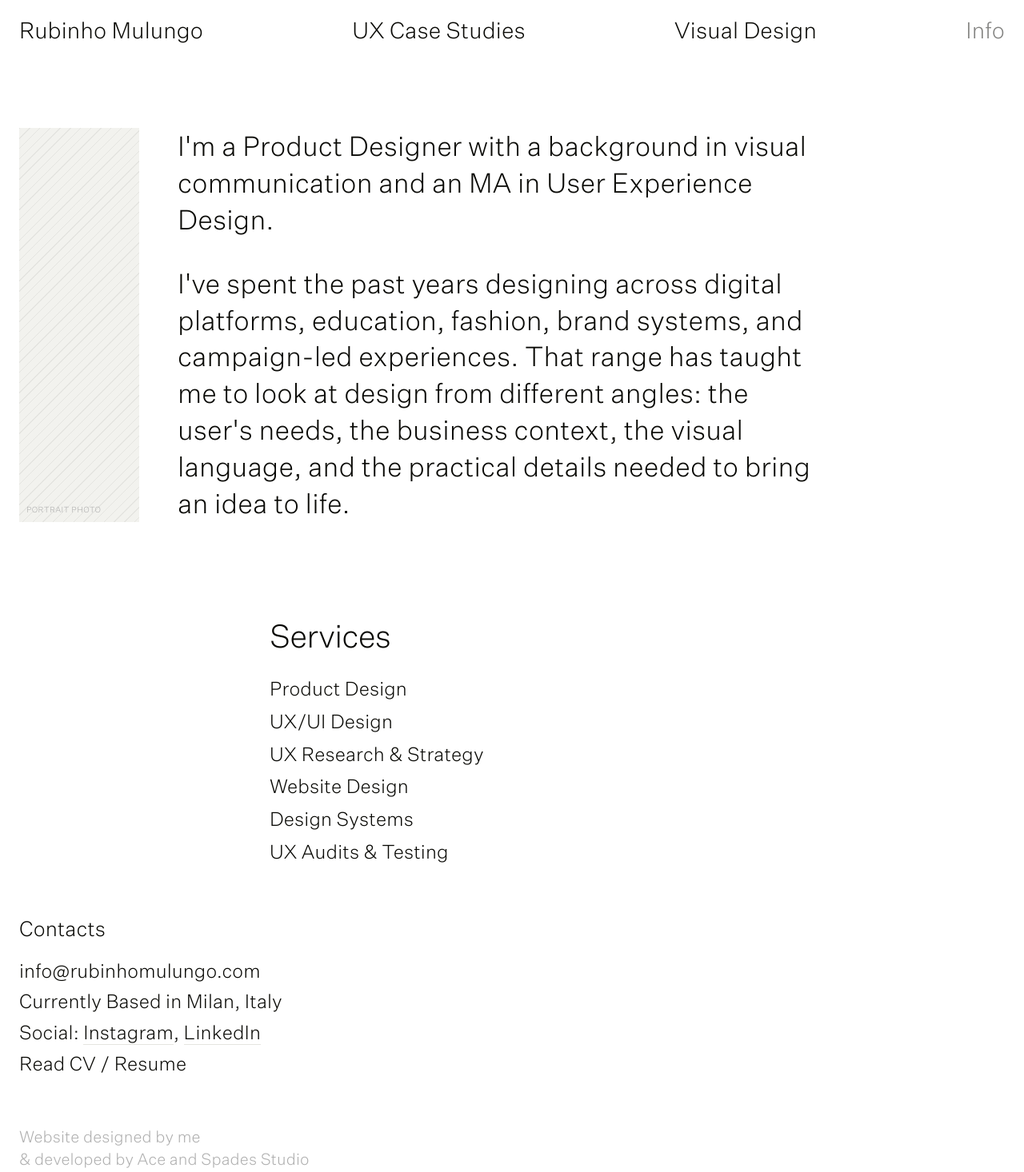
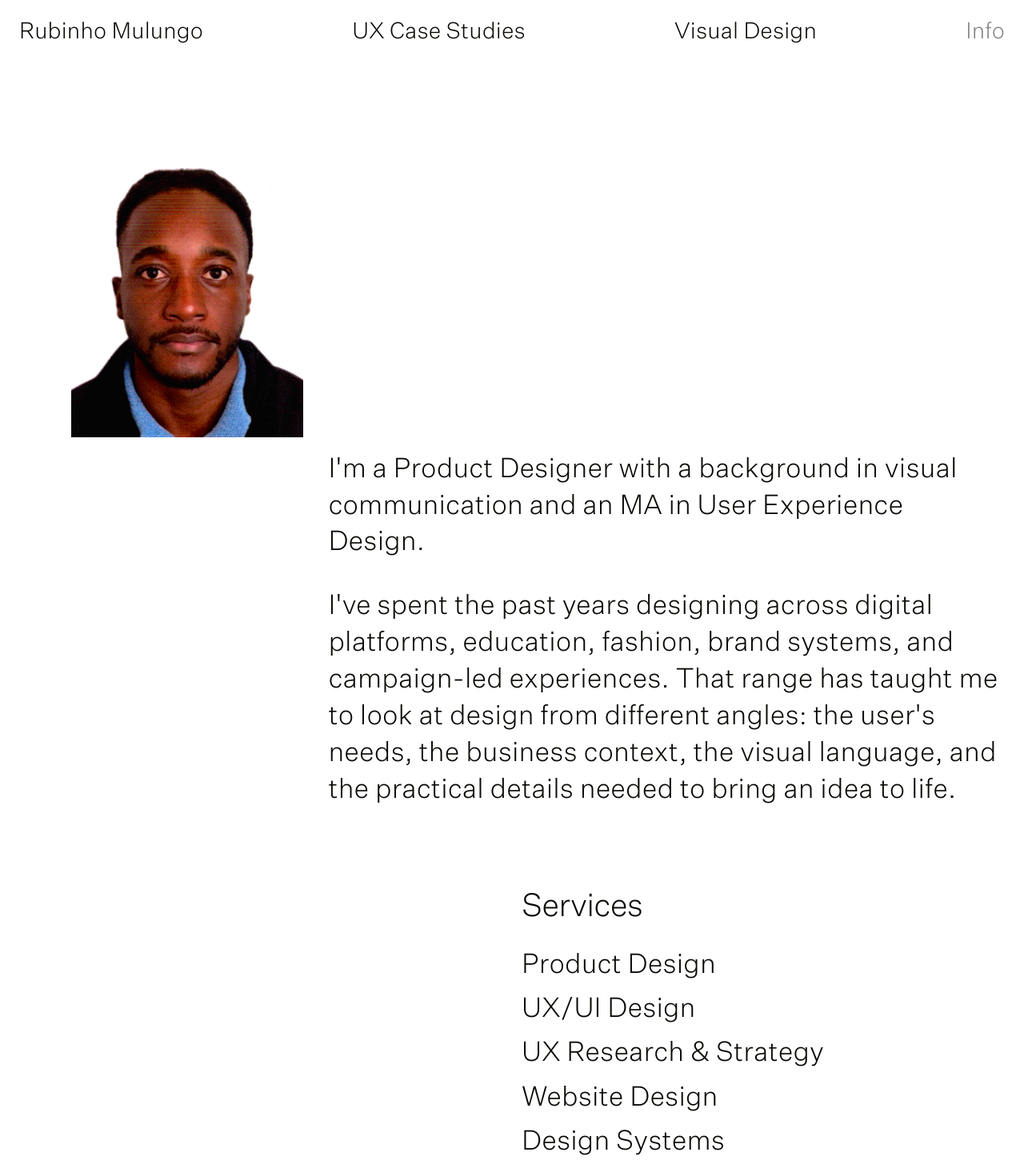
Before and after one commit to ARaviteja91/rubinho, a React (Vite) app: page /info in a window 1280 px wide. Shown: the top 1466 px of the page at 80% size. Built offline with nearby package versions, Linux system fonts and the light colour scheme.

Commit message:
info page fix

```diff
--- a/src/index.css
+++ b/src/index.css
@@ -649,7 +649,7 @@ a:not([data-tile]):hover {
 }
 
 .nia-index-heading {
-  font-size: clamp(18px, 4vw, 26px);
+  font-size: clamp(18px, 4vw, 40px);
   font-weight: 300;
   margin: 0 0 12px;
 }
@@ -696,44 +696,47 @@ a:not([data-tile]):hover {
 }
 
 /* Info page specific styles */
-.info-desc-section {
-  display: flex;
-  flex-wrap: nowrap;
-  gap: 32px;
-  padding: 100px 24px 40px;
+.info-row-1 {
+  padding: 160px 24px 15px;
 }
 
-.info-portrait-wrapper {
-  flex: 0 0 clamp(100px, 20vw, 150px);
+.info-passport-photo {
+  width: 290px;
+  margin: 0 5em;
+  aspect-ratio: 3/4;
+  /* 3:4 portrait passport size photo aspect ratio */
   position: relative;
-  width: clamp(100px, 20vw, 150px);
-  max-width: 150px;
-  aspect-ratio: 289/361;
-  overflow: hidden;
+  /* overflow: hidden; */
 }
 
-.info-text-wrapper {
-  flex: 1;
-  max-width: 800px;
+.info-row-2 {
+  display: grid;
+  grid-template-columns: 3fr 7fr;
+  gap: 24px;
+  padding: 0 24px 60px;
 }
 
-.info-paragraph {
-  font-size: clamp(16px, 2.2vw, 24px);
-  line-height: 1.35;
-  font-weight: 300;
-  margin: 0;
-  color: var(--fg);
-  text-align: left;
+.info-row-2-col1 {
+  /* Empty 30% column */
 }
 
-.info-title {
-  font-size: clamp(18px, 2.5vw, 26px);
-  font-weight: 300;
-  margin: 0 0 20px;
+.info-row-2-col2 {
+  /* Contains the bio text */
 }
 
-.info-services-section {
-  padding: 0 24px 40px 337px;
+.info-row-3 {
+  display: grid;
+  grid-template-columns: 1fr 1fr;
+  gap: 24px;
+  padding: 0 24px 60px;
+}
+
+.info-row-3-col1 {
+  /* Empty 50% column */
+}
+
+.info-row-3-col2 {
+  /* Contains services */
 }
 
 .info-services-list {
@@ -745,20 +748,15 @@ a:not([data-tile]):hover {
   gap: 6px;
 }
 
-.info-services-item {
-  font-size: clamp(16px, 2.2vw, 24px);
-  font-weight: 300;
-}
-
-.info-contacts-section {
-  padding: 20px 24px 40px;
+.info-row-4 {
+  padding: 20px 24px 60px;
 }
 
 .info-contacts-list {
   display: flex;
   flex-direction: column;
   gap: 4px;
-  font-size: clamp(16px, 2.2vw, 24px);
+  font-size: clamp(20px, 4.5vw, 34px);
 }
 
 .info-credit-section {
@@ -766,7 +764,36 @@ a:not([data-tile]):hover {
   color: var(--muted);
 }
 
+@media (max-width: 768px) {
+  .info-row-1 {
+    padding-top: 100px;
+  }
+
+  .info-row-2 {
+    grid-template-columns: 1fr;
+    gap: 16px;
+  }
+
+  .info-row-2-col1 {
+    display: none;
+  }
+
+  .info-row-3 {
+    grid-template-columns: 1fr;
+    gap: 16px;
+  }
+
+  .info-row-3-col1 {
+    display: none;
+  }
+}
+
+.info-services-item {
+  font-size: clamp(20px, 4.5vw, 34px);
+  font-weight: 300;
+}
+
 .info-credit-text {
-  font-size: clamp(14px, 1.8vw, 20px);
+  font-size: clamp(20px, 4.5vw, 34px);
   line-height: 1.4;
 }
--- a/src/pages/Info.jsx
+++ b/src/pages/Info.jsx
@@ -11,11 +11,18 @@ export default function Info() {
   return (
     <div className="page-container">
       <Header active="info" />
-      <section data-reveal className="project-desc-section" style={{ gap: 48, paddingBottom: 80 }}>
-        <div className="info-portrait-wrapper">
-          <ImageSlot label="Portrait photo" className="full-size" style={{ position: 'absolute', inset: 0 }} />
+
+      {/* Row 1: 4x3 passport size photo, aligned to leftside of page */}
+      <section data-reveal className="info-row-1">
+        <div className="info-passport-photo">
+          <ImageSlot src="/images/portrait.png" label="Portrait photo" className="full-size" style={{ position: 'absolute', inset: 0 }} />
         </div>
-        <div className="info-text-wrapper">
+      </section>
+
+      {/* Row 2: 2 columns (30%, 70%). 2nd column consist of text */}
+      <section data-reveal className="info-row-2">
+        <div className="info-row-2-col1"></div>
+        <div className="info-row-2-col2 info-text-wrapper">
           <p className="large-paragraph" style={{ marginBottom: '1em', lineHeight: 1.35 }}>
             I'm a Product Designer with a background in visual communication and an MA in User Experience Design.
           </p>
@@ -27,15 +34,22 @@ export default function Info() {
           </p>
         </div>
       </section>
-      <section data-reveal className="rm-services-indent info-services-section">
+
+      {/* Row 3: 2 columns (50%, 50%). 2nd column consist of Services details */}
+      <section data-reveal className="info-row-3">
+        <div className="info-row-3-col1"></div>
+        <div className="info-row-3-col2 info-services-wrapper">
           <h2 className="nia-subtitle" style={{ marginBottom: 20 }}>Services</h2>
           <ul className="info-services-list">
             {SERVICES.map((s) => (
               <li key={s} className="info-services-item">{s}</li>
             ))}
           </ul>
+        </div>
       </section>
-      <section data-reveal className="project-contacts-section" style={{ padding: '20px 24px 60px', borderTop: 'none' }}>
+
+      {/* Row 4: 1 column with contact details */}
+      <section data-reveal className="info-row-4">
         <h2 className="nia-index-heading" style={{ marginBottom: 16 }}>Contacts</h2>
         <div className="info-contacts-list">
           <div><a href="mailto:info@rubinhomulungo.com">info@rubinhomulungo.com</a></div>
@@ -48,6 +62,7 @@ export default function Info() {
           <div>Read CV / Resume</div>
         </div>
       </section>
+
       <div className="info-credit-section">
         <div className="info-credit-text">Website designed by me</div>
         <div className="info-credit-text">&amp; developed by Ace and Spades Studio</div>
```
Also changed, not shown: public/images/portrait.png (added). Lines whose indentation alone changed are shown as unchanged.
